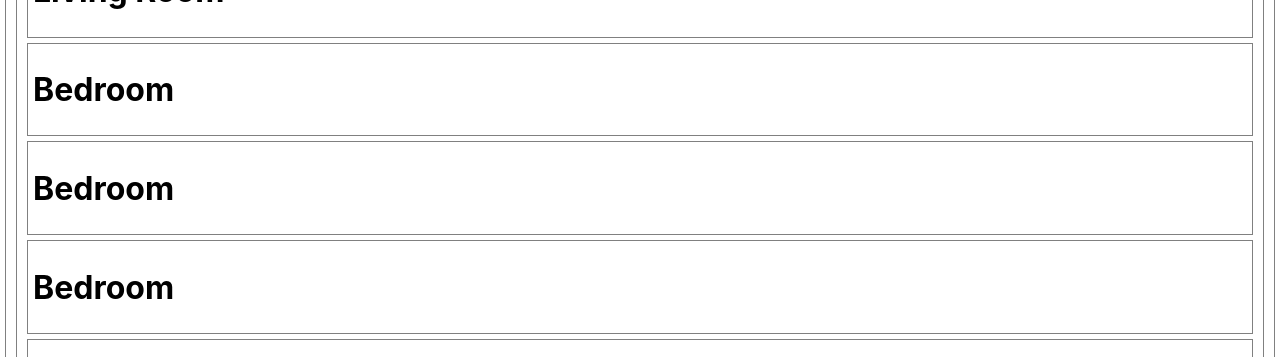
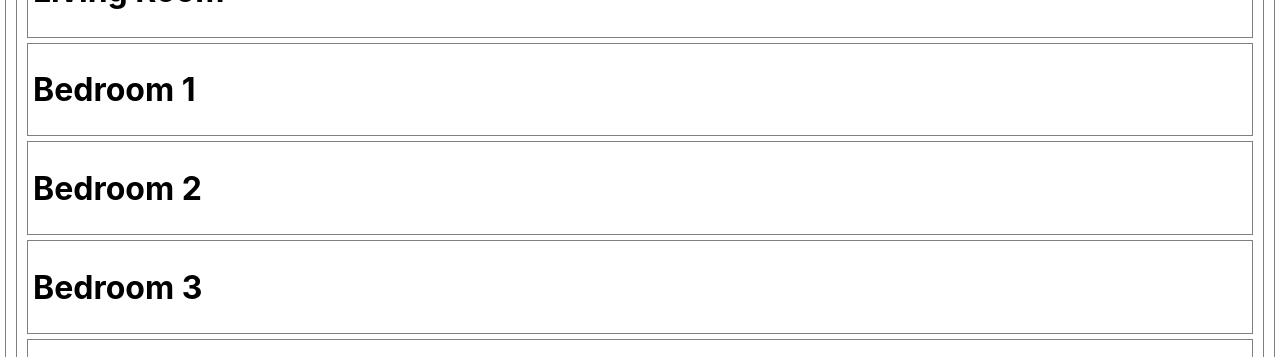
Before and after one commit to imcocokim/floorplan-lab, a React (Create React App) app: page / in a window 1280 px wide. Shown: the part 380-737 px from the top of the page. Built offline with nearby package versions, Linux system fonts and the light colour scheme.

Commit message:
bedNum prop

```diff
--- a/src/Bedroom.jsx
+++ b/src/Bedroom.jsx
@@ -1,7 +1,9 @@
-const Bedroom = (bedNum) => {
+import React from "react";
+
+const Bedroom = (props) => {
   return (
-    <div>
-      <h1>Bedroom</h1>
+    <div className="bedroom" id={'bed-${props.bedNum'}>
+      <h1>Bedroom {props.bedNum}</h1>
     </div>
   );
 }
--- a/src/FloorPlan.jsx
+++ b/src/FloorPlan.jsx
@@ -1,16 +1,17 @@
+import React from "react";
 import Bath from "./Bath";
 import Bedroom from "./Bedroom";
 import Kitchen from "./Kitchen";
 import LivingRoom from "./LivingRoom";
 
-const FloorPlan = () => {
+const FloorPlan = (props) => {
   return (
     <>
     <Kitchen />
     <LivingRoom />
-    <Bedroom />
-    <Bedroom />
-    <Bedroom />
+    <Bedroom bedNum={1}/>
+    <Bedroom bedNum={2}/>
+    <Bedroom bedNum={3}/>
     <Bath />
     <Bath />
     </>
```
